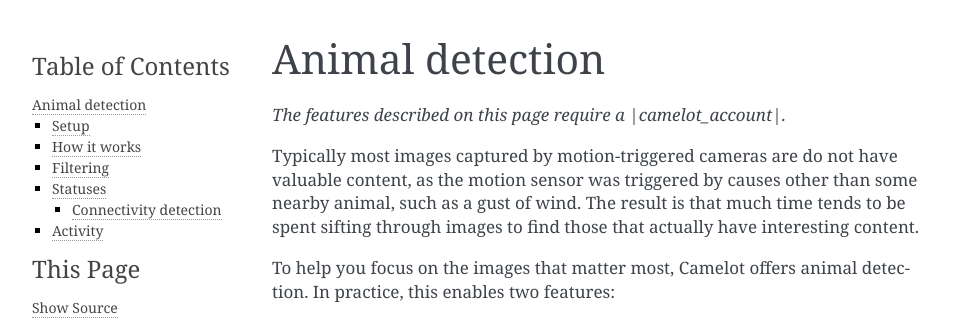
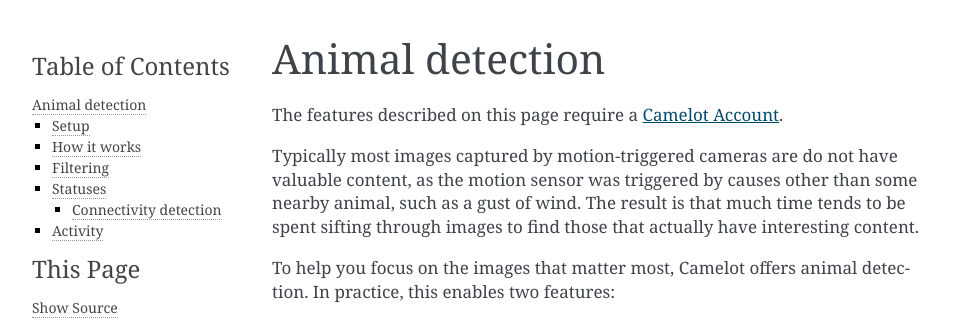
Before and after one commit to heidihendry/camelot, a Sphinx documentation site: the page built from doc/detector.rst, in a window 1280 px wide and 900 px high. Shown: the top 320 px of the window, without its empty margins (148-1103 px from the left). Built offline with Sphinx 7.4.7, drawn with Linux system fonts in a browser that asks for light colours.

Commit message:
Try again to produce a link

```diff
--- a/doc/detector.rst
+++ b/doc/detector.rst
@@ -1,7 +1,7 @@
 Animal detection
 ------------------
 
-*The features described on this page require a |camelot_account|.*
+The features described on this page require a |camelot_account|.
 
 Typically most images captured by motion-triggered cameras are do not have
 valuable content, as the motion sensor was triggered by causes other than some
```
